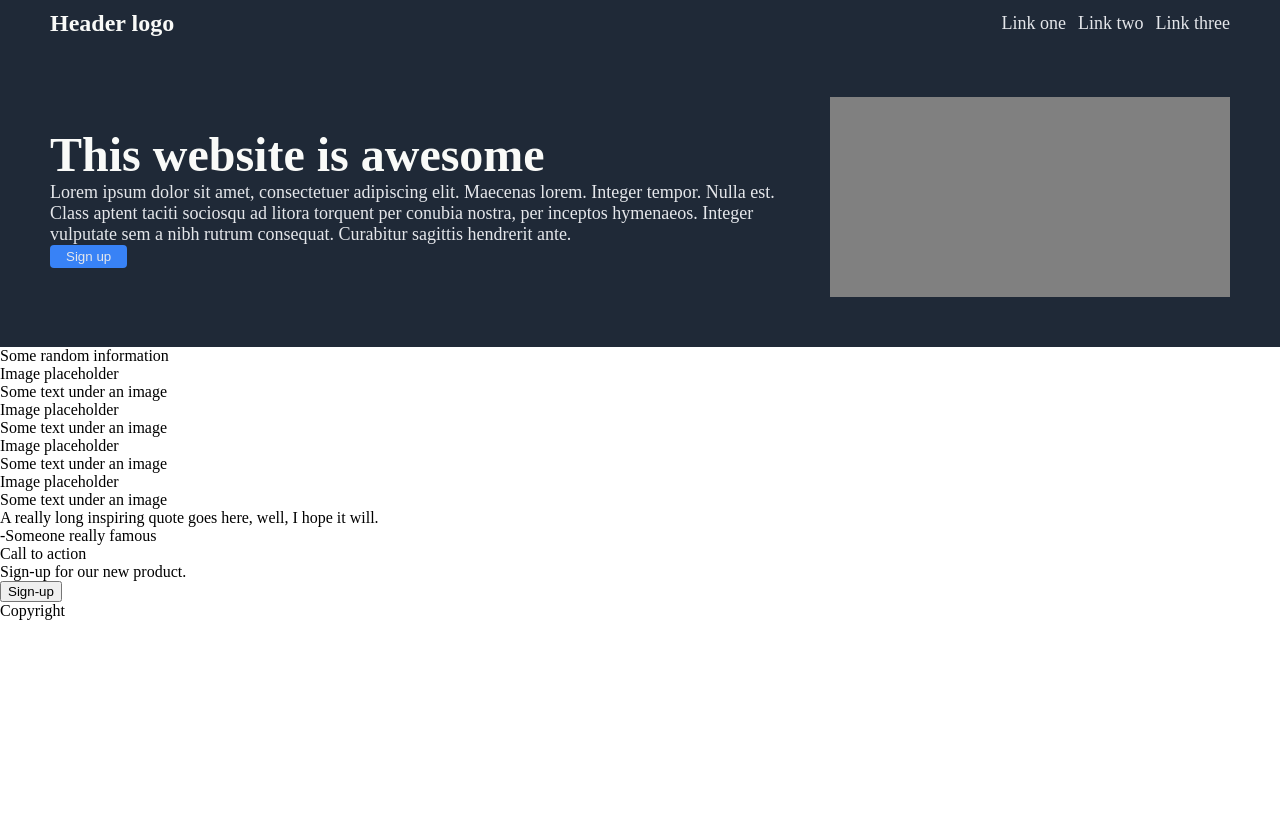
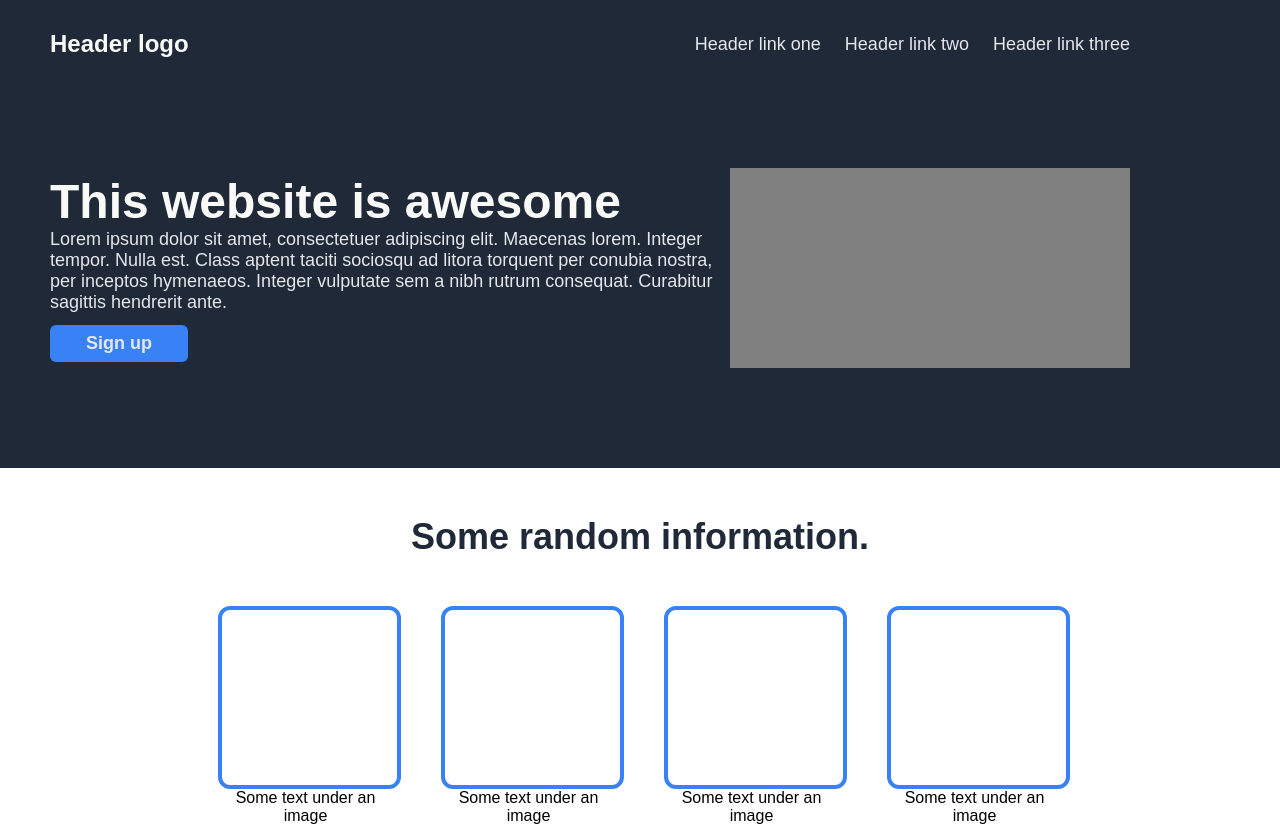
Before and after one commit to PepaHrebec/landing_page, a plain HTML site: page index.html in a window 1280 px wide. Shown: the top 828 px of the page. Before the commit the page ends 800 px from the top, so only its background shows below. Drawn offline with Linux system fonts and the light colour scheme.

Commit message:
Finish header and two parts below

```diff
--- a/index.html
+++ b/index.html
@@ -11,9 +11,9 @@
 <div class="header">
     <div class="logo">Header logo</div>
     <ul class="links">
-        <li class="white-text"><a>Link one</a></li>
-        <li class="white-text"><a>Link two</a></li>
-        <li class="white-text"><a>Link three</a></li>
+        <li class="white-text"><a>Header link one</a></li>
+        <li class="white-text"><a>Header link two</a></li>
+        <li class="white-text"><a>Header link three</a></li>
     </ul>
 </div>
 <div class="black-center">
@@ -24,20 +24,27 @@
     </div>
     <div class="placeholder"></div>
 </div>
+<div class="black-bold-text">Some random information.</div>
 <div class="white-center">
-    <div class="black-bold-text">Some random information</div>
-
-    <div class="image-placeholder">Image placeholder</div>
-    <div class="under-image">Some text under an image</div>
-    <div class="image-placeholder">Image placeholder</div>
-    <div class="under-image">Some text under an image</div>
-    <div class="image-placeholder">Image placeholder</div>
-    <div class="under-image">Some text under an image</div>
-    <div class="image-placeholder">Image placeholder</div>
-    <div class="under-image">Some text under an image</div>
+    <div class="container">
+        <div class="image-placeholder"></div>
+        <div class="under-image">Some text under an image</div>
+    </div>
+    <div class="container">
+        <div class="image-placeholder"></div>
+        <div class="under-image">Some text under an image</div>
+    </div>
+    <div class="container">
+        <div class="image-placeholder"></div>
+        <div class="under-image">Some text under an image</div>
+    </div>
+    <div class="container">
+        <div class="image-placeholder"></div>
+        <div class="under-image">Some text under an image</div>
+    </div>
 </div>
 <div class="gray-center">
-    <div class="inspo">A really long inspiring quote goes here, well, I hope it will.</div>
+    <div class="inspo">A really long inspiring quote goes here, well, I hope it will. I'll make it really long, because this whole thing is just so inspiring for me, good God, look what I've managed so far.</div>
     <div class="quote">-Someone really famous</div>
 </div>
 <div class="button-center">
--- a/styles.css
+++ b/styles.css
@@ -2,6 +2,7 @@ body {
     display: flex;
     flex-direction: column;
     margin: 0;
+    font-family: sans-serif;
 }
 
 .header {
@@ -9,11 +10,11 @@ body {
     justify-content: space-between;
     background: #1F2937;
     align-items: center;
-    padding: 10px 50px;
+    padding: 30px 150px 10px 50px;
 }
 
 .links {
-    gap: 12px;
+    gap: 24px;
 }
 
 .logo {
@@ -46,7 +47,7 @@ ul {
     display: flex;
     background: #1F2937;
     align-items: center;
-    padding: 50px;
+    padding: 100px 150px 100px 50px;
     gap: 12px;
 }
 
@@ -59,7 +60,63 @@ ul {
 .top-button {
     background-color: #3882F6;
     color: #E5E7EB;
-    padding: 4px 16px;
-    border-radius: 4px;
+    font-weight: bold;
+    font-size: large;
+    padding: 8px 36px;
+    border-radius: 6px;
     border: none;
+    margin-top: 12px;
 }
+
+.black-bold-text {
+    display: flex;
+    justify-content: center;
+    padding: 48px;
+    font-size: 36px;
+    color: #1F2937;
+    font-weight: bolder;
+}
+
+.white-center {
+    display: flex;
+    justify-content: center;
+    gap: 48px;
+}
+
+.image-placeholder {
+    width: 175px;
+    height: 175px;
+    border: 4px solid #3882F6;
+    border-radius: 12px;
+}
+
+.container {
+    display: flex;
+    max-width: 175px;
+    flex-direction: column;
+    justify-content: center;
+    text-align: center;
+    margin-bottom: 90px;
+}
+
+.gray-center {
+    display: flex;
+    flex-direction: column;
+    align-items: center;
+    background-color: #E5E7EB;
+    padding: 70px;
+}
+
+.inspo {
+    font-size: 36px;
+    color: #1F2937;
+    font-style: italic;
+    font-weight: lighter;
+    max-width: 800px;
+}
+
+.quote {
+    width: 800px;
+    text-align: end;
+    font-weight: bold;
+}
```
